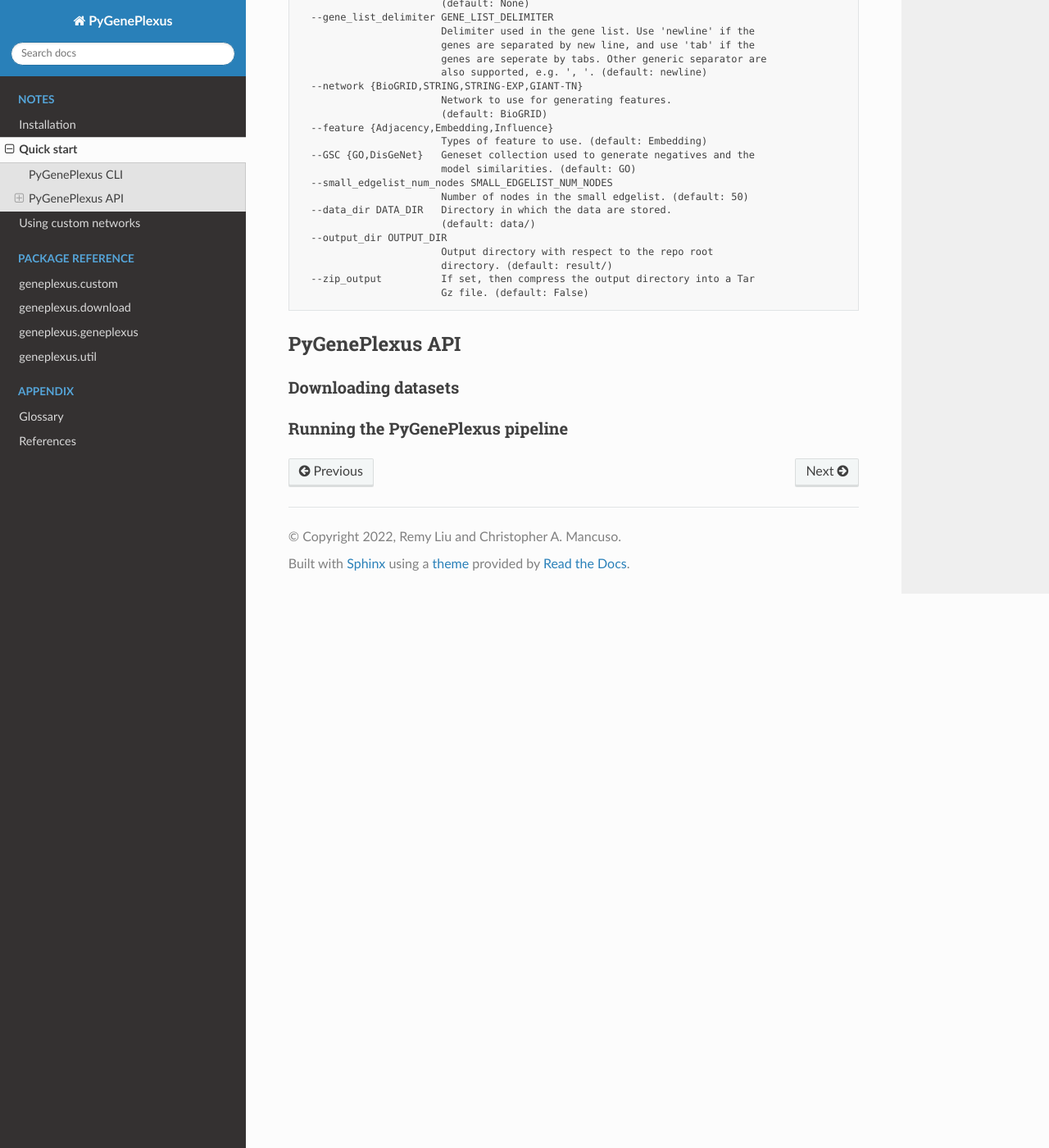
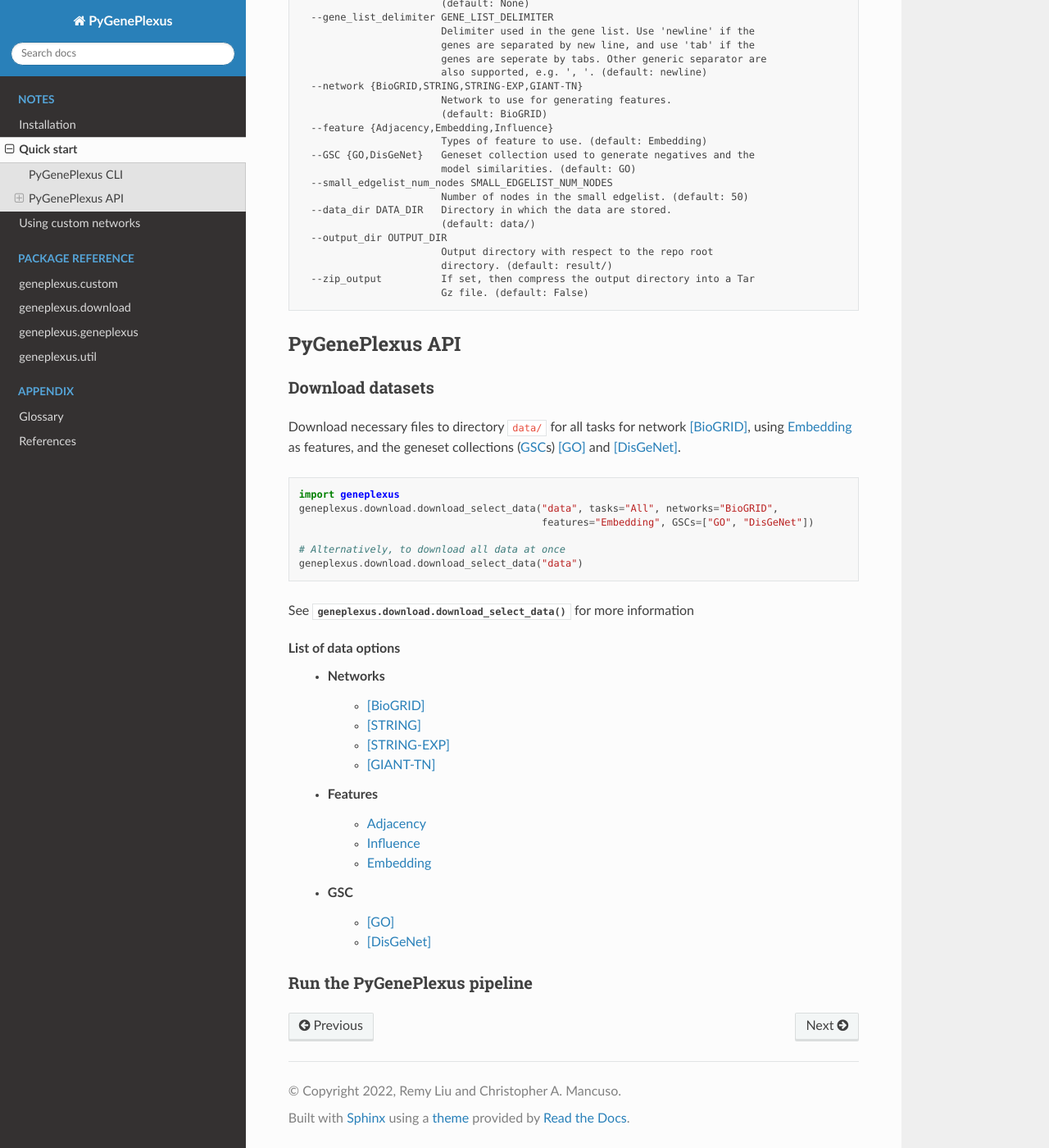
Before and after one commit to krishnanlab/PyGenePlexus, a Sphinx documentation site: the page built from docs/source/notes/quickstart.rst, in a window 1280 px wide and 1400 px high, scrolled down 858 px. Shown: the whole window at 82% size. Built offline with Sphinx 7.4.7 and the Read the Docs theme 2.0.0, drawn with Linux system fonts in a browser that asks for light colours.

Commit message:
Link to data options

```diff
--- a/docs/source/notes/quickstart.rst
+++ b/docs/source/notes/quickstart.rst
@@ -67,8 +67,37 @@
 PyGenePlexus API
 ----------------
 
-Downloading datasets
-^^^^^^^^^^^^^^^^^^^^
+Download datasets
+^^^^^^^^^^^^^^^^^
 
-Running the PyGenePlexus pipeline
-^^^^^^^^^^^^^^^^^^^^^^^^^^^^^^^^^
+Download necessary files to directory ``data/`` for all tasks for network
+[BioGRID]_, using :term:`Embedding` as features, and the geneset collections
+(:term:`GSC`\s) [GO]_ and [DisGeNet]_.
+
+.. code-block:: python
+
+   import geneplexus
+   geneplexus.download.download_select_data("data", tasks="All", networks="BioGRID",
+                                            features="Embedding", GSCs=["GO", "DisGeNet"])
+
+   # Alternatively, to download all data at once
+   geneplexus.download.download_select_data("data")
+
+See :meth:`geneplexus.download.download_select_data` for more information
+
+List of data options
+    * Networks
+        * [BioGRID]_
+        * [STRING]_
+        * [STRING-EXP]_
+        * [GIANT-TN]_
+    * Features
+        * :term:`Adjacency`
+        * :term:`Influence`
+        * :term:`Embedding`
+    * GSC
+        * [GO]_
+        * [DisGeNet]_
+
+Run the PyGenePlexus pipeline
+^^^^^^^^^^^^^^^^^^^^^^^^^^^^^
```
Also changed, not shown: README.md (+1 -1 lines), .readthedocs.yml.
